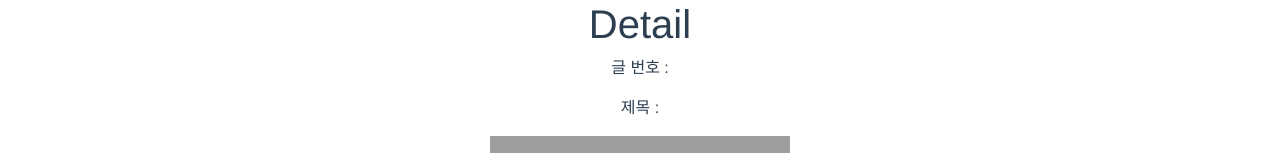
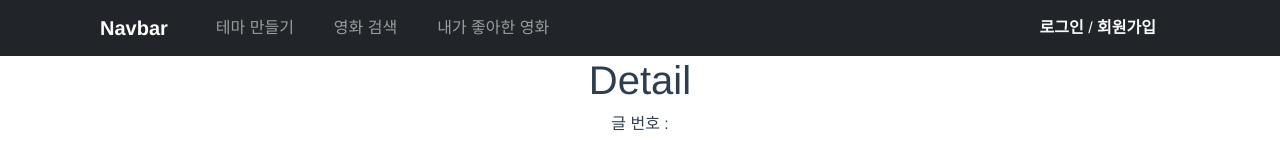
Before and after one commit to ChangJae-YOO/final_pjt_front, a Vue app in the folder fianl_pjt_front/: page /detail/1 in a window 1280 px wide. Shown: the top 153 px of the page. Built offline with nearby package versions, Linux system fonts and the light colour scheme; no server answers; grey boxes are pictures that could not be loaded.

Commit message:
design: 검색 화면 레이아웃 구현

```diff
--- a/fianl_pjt_front/src/components/LoginForm.vue
+++ b/fianl_pjt_front/src/components/LoginForm.vue
@@ -14,15 +14,6 @@
     <div class="mb-3">
       <label for="Password" class="form-label">비밀번호</label>
       <input type="password" class="form-control" id="Password" placeholder="비밀번호를 입력해 주세요" v-model="password">
-    </div>
-
-    <div class="mb-3">
-      <div class="form-check">
-        <input type="checkbox" class="form-check-input" id="Check">
-        <label class="form-check-label" for="Check">
-          Remember me
-        </label>
-      </div>
     </div>
 
     <button type="submit" class="btn btn-primary">Sign in</button>
--- a/fianl_pjt_front/src/views/DetailView.vue
+++ b/fianl_pjt_front/src/views/DetailView.vue
@@ -1,5 +1,33 @@
 <template>
   <div>
+    <nav class="navbar navbar-expand-lg navbar-dark bg-dark">
+  <div class="container-fluid">
+    <a class="navbar-brand" href="/">Navbar</a>
+    <button class="navbar-toggler" type="button" data-bs-toggle="collapse" data-bs-target="#navbarSupportedContent" aria-controls="navbarSupportedContent" aria-expanded="false" aria-label="Toggle navigation">
+      <span class="navbar-toggler-icon"></span>
+    </button>
+    <div class="collapse navbar-collapse ms-4" id="navbarSupportedContent">
+      <ul class="navbar-nav me-auto mb-2 mb-lg-0">
+        <li class="nav-item me-4 text-center">
+          <a class="nav-link" aria-current="page" href="/theme">테마 만들기</a>
+        </li>
+        <li class="nav-item me-4 text-center">
+          <a class="nav-link" href="/search">영화 검색</a>
+        </li>
+        <li class="nav-item me-4 text-center">
+          <a class="nav-link" href="#">내가 좋아한 영화</a>
+        </li>
+      </ul>
+      <div v-if="isLogin">
+        <a href="#" @click="logout" class="text-light" style="text-decoration:none; margin-right:24px">로그아웃</a>
+      </div>
+      <div class="text-light" style="margin-right:24px" v-else>
+      <a href="http://localhost:8080/accounts/login" class="text-light" style="text-decoration:none">로그인</a> /
+      <a href="http://localhost:8080/accounts/signup" class="text-light" style="text-decoration:none">회원가입</a>
+      </div>
+    </div>
+  </div>
+</nav>
     <h1>Detail</h1>
 
     <p>글 번호 : {{ movie?.id }}</p>
@@ -25,6 +53,7 @@
 <script>
 import DetailComment from '@/components/DetailComment'
 import axios from 'axios'
+import { mapActions,mapGetters } from 'vuex'
 
 const API_URL = 'http://127.0.0.1:8000'
 
@@ -47,7 +76,12 @@ export default {
     this.getMovieDetail()
   },
 
+  computed: {
+    ...mapGetters(['isLogin']),
+  },
+
   methods: {
+    ...mapActions(['logout']),
     // movie 변수에 movie 인스턴스 저장, 동시에 commentSet 변수에 comment_set 저장
     getMovieDetail() {
      axios({
@@ -96,5 +130,18 @@ export default {
 </script>
 
 <style>
+.container {
+  padding: 0;
 
+  @media (min-width: 768px) {
+  padding: 0 50px;
+  }
+}
+.container-fluid{
+    padding: 0;
+
+  @media (min-width: 768px) {
+  padding: 0 100px;
+  }
+}
 </style>
--- a/fianl_pjt_front/src/views/HomeView.vue
+++ b/fianl_pjt_front/src/views/HomeView.vue
@@ -19,7 +19,7 @@
         </li>
       </ul>
       <div v-if="isLogin">
-        <a href="#" @click="logout" class="text-light" style="text-decoration:none">로그아웃</a>
+        <a href="#" @click="logout" class="text-light" style="text-decoration:none; margin-right:24px">로그아웃</a>
       </div>
       <div class="text-light" style="margin-right:24px" v-else>
       <a href="accounts/login" class="text-light" style="text-decoration:none">로그인</a> /
@@ -57,7 +57,18 @@ export default {
 </script>
 
 <style>
-.navbar-brand {
-  padding: 0 30px 0 40px;
+.container {
+  padding: 0;
+
+  @media (min-width: 768px) {
+  padding: 0 50px;
+  }
+}
+.container-fluid{
+    padding: 0;
+
+  @media (min-width: 768px) {
+  padding: 0 100px;
+  }
 }
 </style>
--- a/fianl_pjt_front/src/views/SearchView.vue
+++ b/fianl_pjt_front/src/views/SearchView.vue
@@ -19,7 +19,7 @@
         </li>
       </ul>
       <div v-if="isLogin">
-        <a href="#" @click="logout" class="text-light" style="text-decoration:none">로그아웃</a>
+        <a href="#" @click="logout" class="text-light" style="text-decoration:none; margin-right:24px">로그아웃</a>
       </div>
       <div class="text-light" style="margin-right:24px" v-else>
       <a href="accounts/login" class="text-light" style="text-decoration:none">로그인</a> /
```
